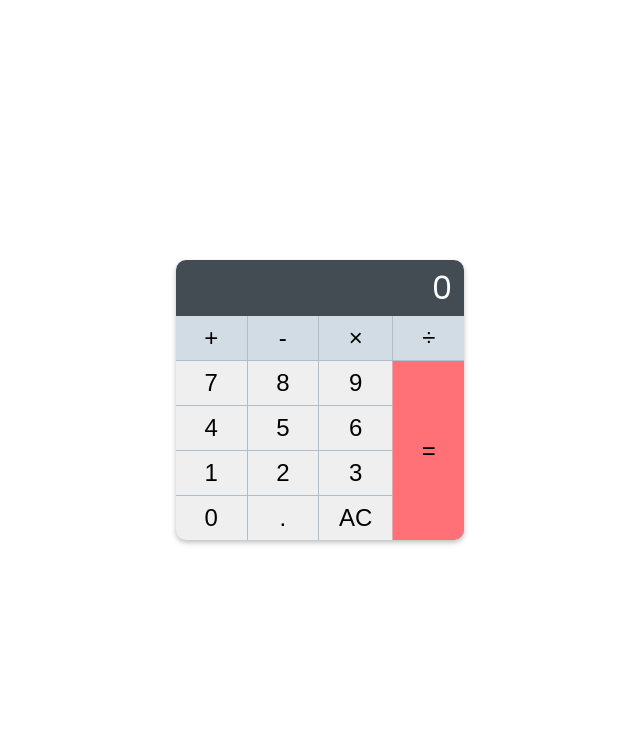
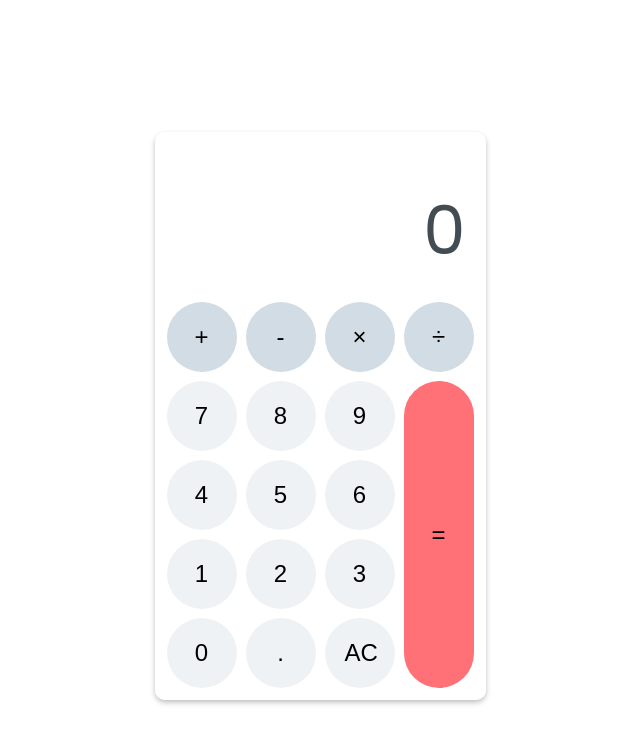
Before and after one commit to bobul/odin-calculator, a plain HTML site: page index.html in a window 1280 px wide. Shown: the whole page, without its empty margins (320-960 px from the left). Drawn offline with Linux system fonts and the light colour scheme.

Commit message:
Update styles. Make more prettier

```diff
--- a/index.html
+++ b/index.html
@@ -12,10 +12,10 @@
     <div class="calculator">
         <div class="calculator__output">0</div>
         <div class="calculator__keys">
-          <button class="calculator__key calculator__key--operator">+</button>
-          <button class="calculator__key calculator__key--operator">-</button>
-          <button class="calculator__key calculator__key--operator">&times;</button>
-          <button class="calculator__key calculator__key--operator">÷</button>
+          <button class="calculator__key calculator__key--operator" data-action="add">+</button>
+          <button class="calculator__key calculator__key--operator" data-action="subtract">-</button>
+          <button class="calculator__key calculator__key--operator" data-action="multiply">&times;</button>
+          <button class="calculator__key calculator__key--operator" data-action="divide">÷</button>
           <button class="calculator__key">7</button>
           <button class="calculator__key">8</button>
           <button class="calculator__key">9</button>
@@ -26,9 +26,9 @@
           <button class="calculator__key">2</button>
           <button class="calculator__key">3</button>
           <button class="calculator__key">0</button>
-          <button class="calculator__key">.</button>
-          <button class="calculator__key">AC</button>
-          <button class="calculator__key calculator__key--enter">=</button>
+          <button class="calculator__key" data-action="period">.</button>
+          <button class="calculator__key" data-action="clear">AC</button>
+          <button class="calculator__key calculator__key--enter" data-action="calculate">=</button>
         </div>
       </div>
 </body>
--- a/styles/style.scss
+++ b/styles/style.scss
@@ -11,45 +11,62 @@ body{
     align-items: center;
     justify-content: center;
 }
-.calculator{
-    max-inline-size: 18rem;
+.calculator {
   border-radius: 10px;
+  box-shadow: 0px 3px 6px 0px rgba(0, 0, 0, 0.15), 0px 2px 4px 0px rgba(0, 0, 0, 0.12);
+  margin-inline-start: auto;
+  margin-inline-end: auto;
+  margin-block-start: 2em;
+  max-inline-size: 22rem;
   overflow: hidden;
-    box-shadow: 0px 3px 6px 0px rgba(0, 0, 0, 0.15), 0px 2px 4px 0px rgba(0, 0, 0, 0.12);
+  color: hsl(202, 11%, 29%);
+
     .calculator__output {
-        font-size: 2rem;
+    background: hsl(255, 100%, 100%);
+    font-size: 4.2rem;
+    padding-block-start: 3rem;
+    padding-block-end: 0.5rem;
+    padding-inline-end: 1.25rem;
     text-align: end;
-        background: hsl(202, 11%, 29%);
-        color: hsl(255, 100%, 100%);
-        padding-block-start: 0.25rem;
-        padding-block-end: 0.25rem;
-        padding-inline-end: 0.75rem;
   }
+
   .calculator__keys {
     display: grid;
     grid-template-columns: repeat(4, 1fr);
     grid-gap: 1px;
-        background: hsl(208, 24%, 74%);
+    background: hsl(255, 100%, 100%);
+    padding: 0.5rem;
     .calculator__key {
+      background: hsl(210, 25%, 95%);
       border: none;
-            padding-block-start: 0.5rem;
-            padding-block-end: 0.5rem;
+      padding-block-start: 1rem;
+      padding-block-end: 1rem;
+      padding-inline-end: 1.25rem;
       padding-inline-start: 1.25rem;
-            padding-inline-end: 1.25rem;
       font-size: 1.5rem;
-          }
-        .calculator__key--enter {
-            grid-column: 4 / 5;
-            grid-row: 2 / span 4;
-            background: hsl(357, 100%, 72%);
-          }
-          .calculator__key--operator {
-            background: hsl(208, 25%, 86%);
+      inline-size: 70px;
+      block-size: 70px;
+      margin: 0.25rem;
+      border-radius: 40px;
+      cursor: pointer;
     }
     .calculator__key:active,
     .calculator__key:focus {
       box-shadow: 0 0 8px 0 rgba(0, 0, 0, 0.3) inset;
       outline: none;
     }
+    .calculator__key--operator {
+      background: hsl(208, 25%, 86%);
+    }
+    .calculator__key--operator:active {
+      background: hsl(208, 24%, 80%);
+    }
+    .calculator__key--enter {
+      grid-column: 4 / 5;
+      grid-row: 2 / span 4;
+      background: hsl(357, 100%, 72%);
+      height: auto;
     }
   }
+
+}
```
Also changed, not shown: styles/style.css, 1 other file. Lines whose indentation alone changed are shown as unchanged.
